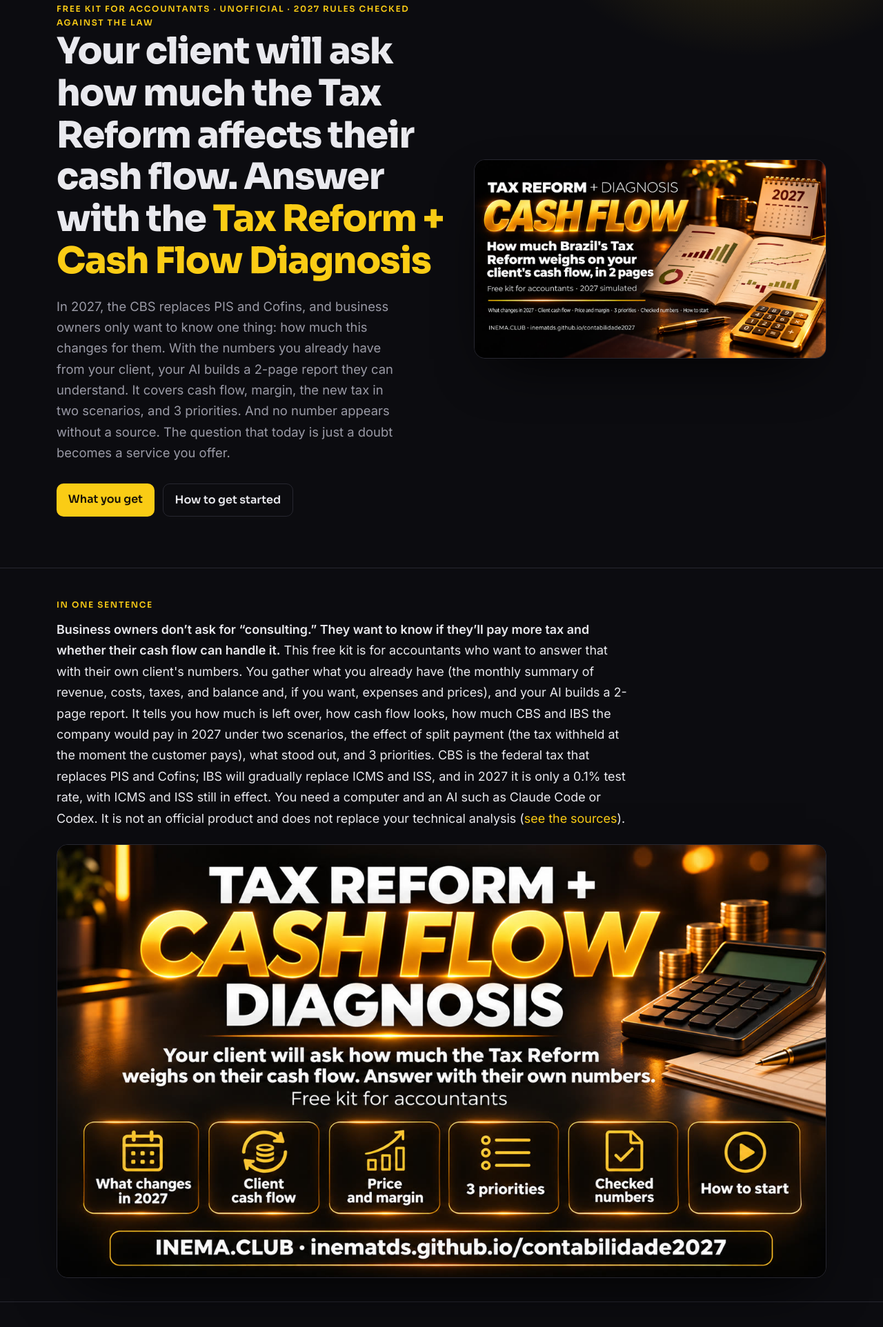
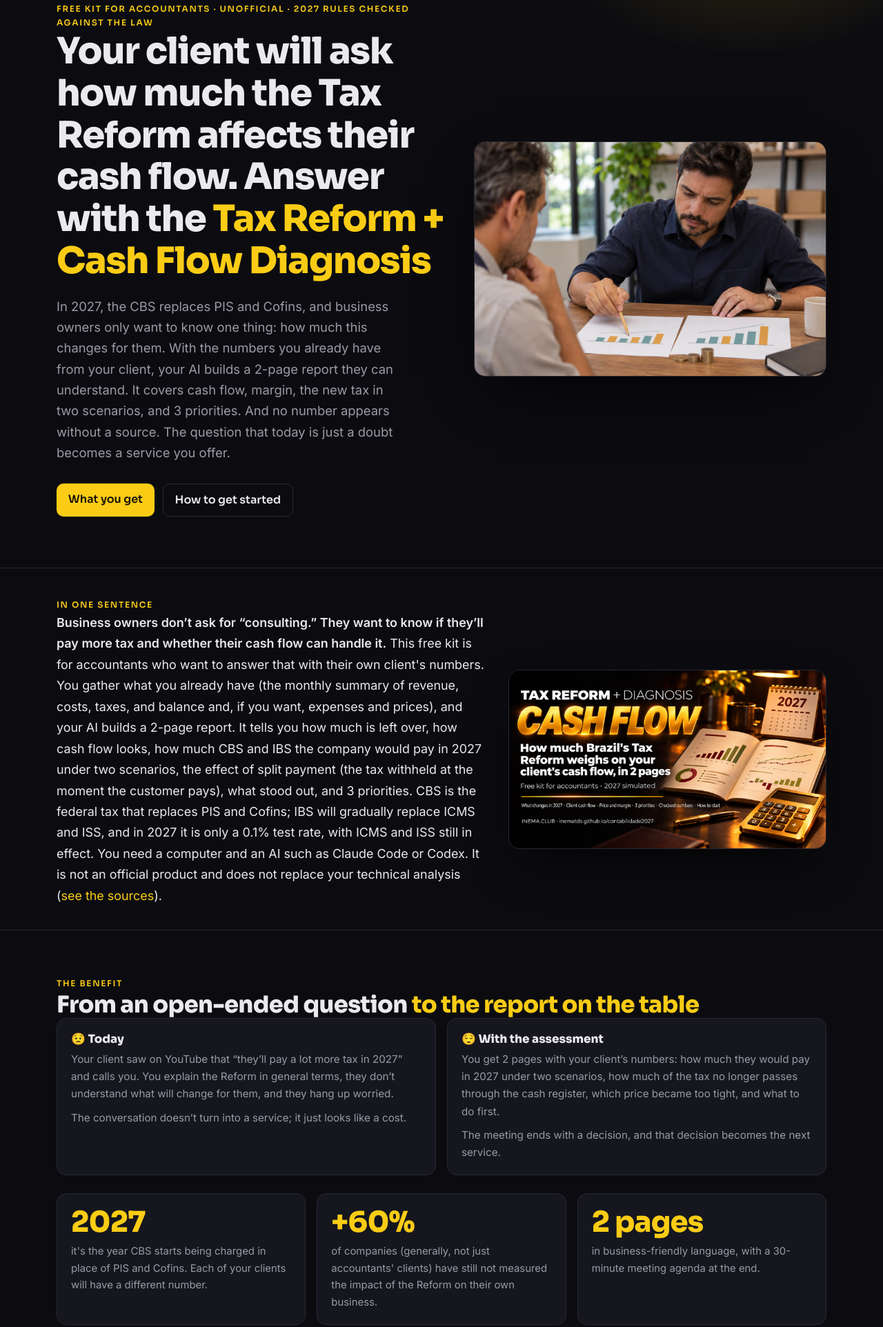
Before and after one commit to inematds/contabilidade2027, a plain HTML site: page guia/en/index.html in a window 1280 px wide. Shown: the part 132-2056 px from the top of the page at 69% size. Drawn offline with Linux system fonts and the light colour scheme.

Commit message:
guia: topo com duas imagens (foto do projeto ao lado da manchete, banner ao lado do resumo); banner-grade em Como funciona — pedido do Nei
Co-Authored-By: Claude Opus 5.5 <noreply@anthropic.com>

```diff
--- a/guia/en/index.html
+++ b/guia/en/index.html
@@ -153,6 +153,11 @@
   @media(max-width:600px){.tbl thead{display:none} .tbl tr{display:block;border-bottom:1px solid var(--line);padding:6px 0} .tbl tr:last-child{border-bottom:none} .tbl td{display:block;border:none;padding:4px 14px}}
 </style>
 <style>
+  .resumo .duo{display:grid;grid-template-columns:1.15fr .85fr;gap:32px;align-items:center}
+  .resumo .duo p{margin:0}
+  .resumo figure.lado{margin:0;border-radius:16px;overflow:hidden;border:1px solid var(--line);box-shadow:0 30px 80px -30px #000}
+  .resumo figure.lado img{width:100%;height:auto;display:block}
+  @media(max-width:860px){.resumo .duo{grid-template-columns:1fr}}
   .rel{background:var(--card);border:1px solid var(--line);border-radius:14px;padding:18px 20px;font-size:.93rem}
   .rel h4{font-family:Sora;font-size:.95rem;margin:.9em 0 .3em}
   .rel h4:first-child{margin-top:0}
@@ -194,14 +199,13 @@
 <a class="btn ghost" href="#comecar">How to get started</a>
 </div>
 </div>
-<figure><img alt="Tax Reform + Cash Flow Diagnosis: how much the Tax Reform affects your client’s cash flow, in 2 pages" src="../assets/banner-en.jpg"/></figure>
+<figure><img alt="An accountant shows the business owner the 2-page report with cash flow charts" src="../assets/hero.jpg"/></figure>
 </div>
 </header>
 <main>
 <section class="resumo" id="resumo"><div class="wrap">
 <span class="chip">In one sentence</span>
-<p><strong>Business owners don’t ask for “consulting.” They want to know if they’ll pay more tax and whether their cash flow can handle it.</strong> This free kit is for accountants who want to answer that with their own client's numbers. You gather what you already have (the monthly summary of revenue, costs, taxes, and balance and, if you want, expenses and prices), and your AI builds a 2-page report. It tells you how much is left over, how cash flow looks, how much CBS and IBS the company would pay in 2027 under two scenarios, the effect of split payment (the tax withheld at the moment the customer pays), what stood out, and 3 priorities. CBS is the federal tax that replaces PIS and Cofins; IBS will gradually replace ICMS and ISS, and in 2027 it is only a 0.1% test rate, with ICMS and ISS still in effect. You need a computer and an AI such as Claude Code or Codex. It is not an official product and does not replace your technical analysis (<a href="#base">see the sources</a>).</p>
-<figure style="margin:22px 0 0;border-radius:16px;overflow:hidden;border:1px solid var(--line);box-shadow:0 30px 80px -30px #000"><img alt="Tax Reform + Cash Flow Diagnosis: what changes in 2027, the client’s cash flow, price and margin, 3 priorities, verified figures, how to get started" loading="lazy" src="../assets/banner-grade-en.jpg" style="width:100%;display:block"/></figure>
+<div class="duo"><p><strong>Business owners don’t ask for “consulting.” They want to know if they’ll pay more tax and whether their cash flow can handle it.</strong> This free kit is for accountants who want to answer that with their own client's numbers. You gather what you already have (the monthly summary of revenue, costs, taxes, and balance and, if you want, expenses and prices), and your AI builds a 2-page report. It tells you how much is left over, how cash flow looks, how much CBS and IBS the company would pay in 2027 under two scenarios, the effect of split payment (the tax withheld at the moment the customer pays), what stood out, and 3 priorities. CBS is the federal tax that replaces PIS and Cofins; IBS will gradually replace ICMS and ISS, and in 2027 it is only a 0.1% test rate, with ICMS and ISS still in effect. You need a computer and an AI such as Claude Code or Codex. It is not an official product and does not replace your technical analysis (<a href="#base">see the sources</a>).</p><figure class="lado"><img alt="Tax Reform + Cash Flow Diagnosis: how much the Tax Reform affects your client’s cash flow, in 2 pages" loading="lazy" src="../assets/banner-en.jpg"/></figure></div>
 </div></section>
 <section id="explicado"><div class="wrap">
 <span class="chip">The benefit</span>
@@ -247,6 +251,7 @@
 <section id="como"><div class="wrap">
 <span class="chip">How it works</span>
 <h2>Three pieces, <span class="amb">no jargon</span></h2>
+<figure style="margin:18px 0 22px;border-radius:16px;overflow:hidden;border:1px solid var(--line);box-shadow:0 30px 80px -30px #000"><img alt="Tax Reform + Cash Flow Diagnosis: what changes in 2027, the client’s cash flow, price and margin, 3 priorities, verified figures, how to get started" loading="lazy" src="../assets/banner-grade-en.jpg" style="width:100%;display:block"/></figure>
 <div class="grid g3">
 <div class="card"><h3>📁 The client folder</h3><p>É o <strong>client data checklist</strong>: a spreadsheet summarizing each month (revenue, costs, taxes paid, and balance) and a few answers about the business, such as its tax regime and average collection period. Expenses by type and product prices are optional and make the diagnosis more detailed.</p></div>
 <div class="card"><h3>🧮 The assessment</h3><p>É a <strong>a calculator that doesn’t forget anything</strong>. It does the same calculations, the same way, for every client, and records where each number came from. It doesn’t send anything to the internet.</p></div>
```
Also changed, not shown: guia/es/index.html (+8 -3 lines), guia/index.html (+8 -3 lines).
